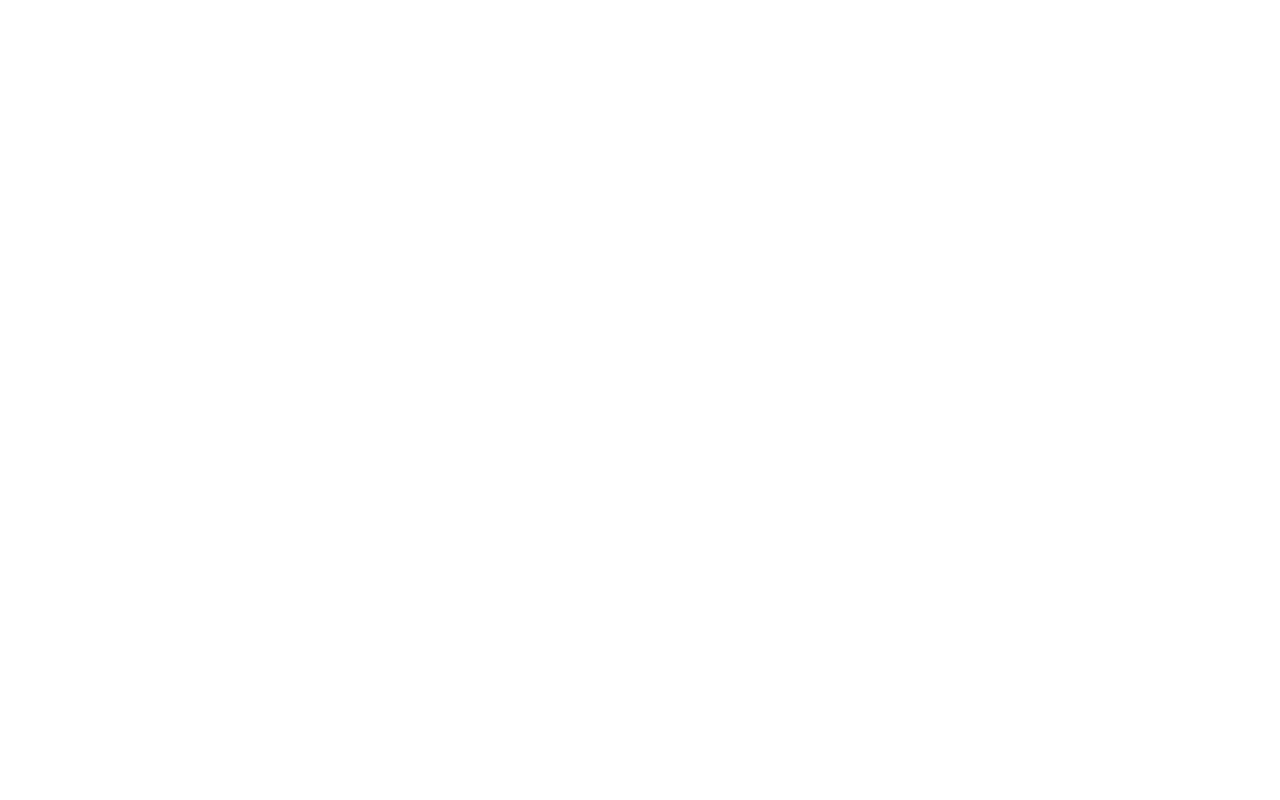
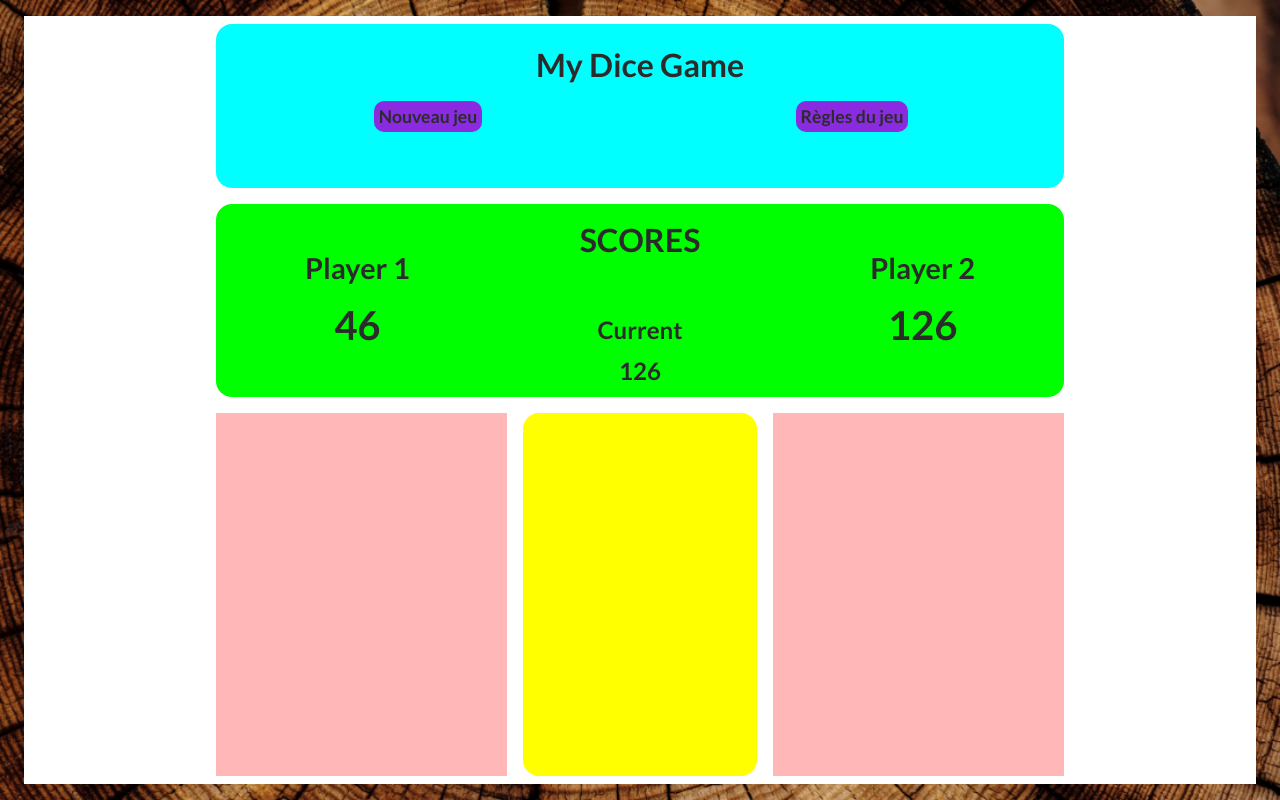
Before and after one commit to antho91300/DiceGame, a plain HTML site: page index.html in a window 1280 px wide. Drawn offline with Linux system fonts and the light colour scheme.

Commit message:
HTML CSS Structure

```diff
--- a/css/style.css
+++ b/css/style.css
@@ -0,0 +1,178 @@
+@import url('https://fonts.googleapis.com/css2?family=Lato:wght@400;700&display=swap');
+
+* {
+    font-family: 'Lato', sans-serif;
+    color: rgb(44, 43, 43);
+}
+
+body {
+    background-image: url(../img/photos/joel-jasmin-forestbird-xzPMUMDDsfk-unsplash.jpg);
+    background-repeat: no-repeat;
+    background-size: cover;
+}
+
+main {
+    background-color: white;
+    margin: 2vh;
+    height: 94vh;
+    width: calc((100vw)-(4vh));
+    padding: 1vh 15vw;
+    display: grid;
+    grid-gap: 2vh;
+    grid-template-columns: 1fr .8fr 1fr;
+    grid-template-rows: .5fr 1fr 2fr;
+    grid-template-areas: "header header header"
+                         "scores scores scores"
+                         "player1 actions player2";
+}
+
+a,
+a:visited,
+a:hover {
+    text-decoration: none;
+    color: currentColor;
+}
+
+/*-- Grid Desktop Layout --*/
+
+.header {
+    grid-area: header;
+    background-color: aqua;
+    border-radius: 2vh;
+    display: grid;
+    grid-template-columns: 1fr 1fr ;
+    grid-template-rows: 1fr 1fr;
+}
+
+.scores {
+    grid-area: scores;
+    background-color: lime;
+    border-radius: 2vh;
+    display: grid;
+    grid-template-columns: 1fr 1fr 1fr;
+    grid-template-rows: 1fr;
+}
+
+.player1 {
+    grid-area: player1;
+    background-color: rgba(255, 0, 0, 0.281);
+}
+
+.actions {
+    grid-area: actions;
+    background-color: yellow;
+    border-radius: 2vh;
+}
+
+.player2 {
+    grid-area: player2;
+    background-color: rgba(255, 0, 0, 0.281);
+}
+
+/*-- Grid Mobile Layout --*/
+
+@media screen and (max-width: 560px) {
+    main {
+        display: grid;
+        grid-gap: 10px;
+        grid-template-columns: 1fr ;
+        grid-template-rows: 1.5fr 4fr 8fr;
+        grid-template-areas: "header"
+                             "scores"
+                             "actions";
+    }
+
+    .header {
+        grid-area: header;
+    }
+
+    .scores {
+        grid-area: scores;
+    }
+
+    .player1 {
+        grid-area: scores;
+    }
+
+    .actions {
+        grid-area: actions;
+    }
+
+    .player2 {
+        grid-area: scores;
+    }
+}
+
+/*-- Style --*/
+
+a.btn {
+    background-color: blueviolet;
+    font-weight: 700;
+    font-size: 1.1em;
+    padding: 5px;
+    border-radius: 10px;
+}
+
+.title {
+    grid-row: 1;
+    grid-column: 1 / 3;
+    text-align: center;
+}
+
+.new-game {
+    grid-row: 2;
+    grid-column: 1;
+    text-align: center;
+}
+
+.rules {
+    grid-row: 2;
+    grid-column: 2;
+    text-align: center;
+}
+
+.player1-info {
+    grid-row: 1;
+    grid-column: 1;
+    text-align: center;
+    align-self: center;
+}
+
+.player2-info {
+    grid-row: 1;
+    grid-column: 3;
+    text-align: center;
+    align-self: center;
+}
+
+.current {
+    grid-row: 1;
+    grid-column: 2;
+    text-align: center;
+    align-self: center;
+}
+
+.current h2 {
+    font-size: 2em;
+    margin: 2vh;
+}
+
+.current-label {
+    margin: 7vh 0 0 0;
+    font-size: 1.5em;
+}
+
+.current-score {
+    font-size: 1.5em;
+    margin: .5em;
+}
+
+.player-name {
+    font-size: 1.8em;
+    margin: 2vh;
+}
+
+.player-score {
+    font-size: 2.5em;
+    margin: 2vh;
+}
--- a/index.html
+++ b/index.html
@@ -10,7 +10,35 @@
     <link rel="stylesheet" href="./css/dice.css">
 </head>
 <body>
-
+    <main>
+        <div class="header">
+            <h1 class="title">My Dice Game</h1>
+            <div class="new-game">
+                <a href="" class="btn" id="btn-ng">Nouveau jeu</a>
+            </div>
+            <div class="rules">
+                <a href="" class="btn" id="btn-rules">Règles du jeu</a>
+            </div>
+        </div>
+        <div class="scores">
+            <div class="player1-info">
+                <h3 class="player-name" id="player1-name">Player 1</h3>
+                <h4 class="player-score" id="player1-score">46</h4>
+            </div>
+            <div class="current">
+                <h2>SCORES</h2>
+                <h3 class="current-label">Current</h3>
+                <h4 class="current-score">126</h4>
+            </div>
+            <div class="player2-info">
+                <h3 class="player-name" id="player2-name">Player 2</h3>
+                <h4 class="player-score" id="player2-score">126</h4>
+            </div>
+        </div>
+        <div class="player1"></div>
+        <div class="actions"></div>
+        <div class="player2"></div>
+    </main>
     <script type="text/javascript" src="./js/main.js"></script>
 </body>
 </html>
```
Also changed, not shown: img/photos/joel-jasmin-forestbird-xzPMUMDDsfk-unsplash.jpg (added).
